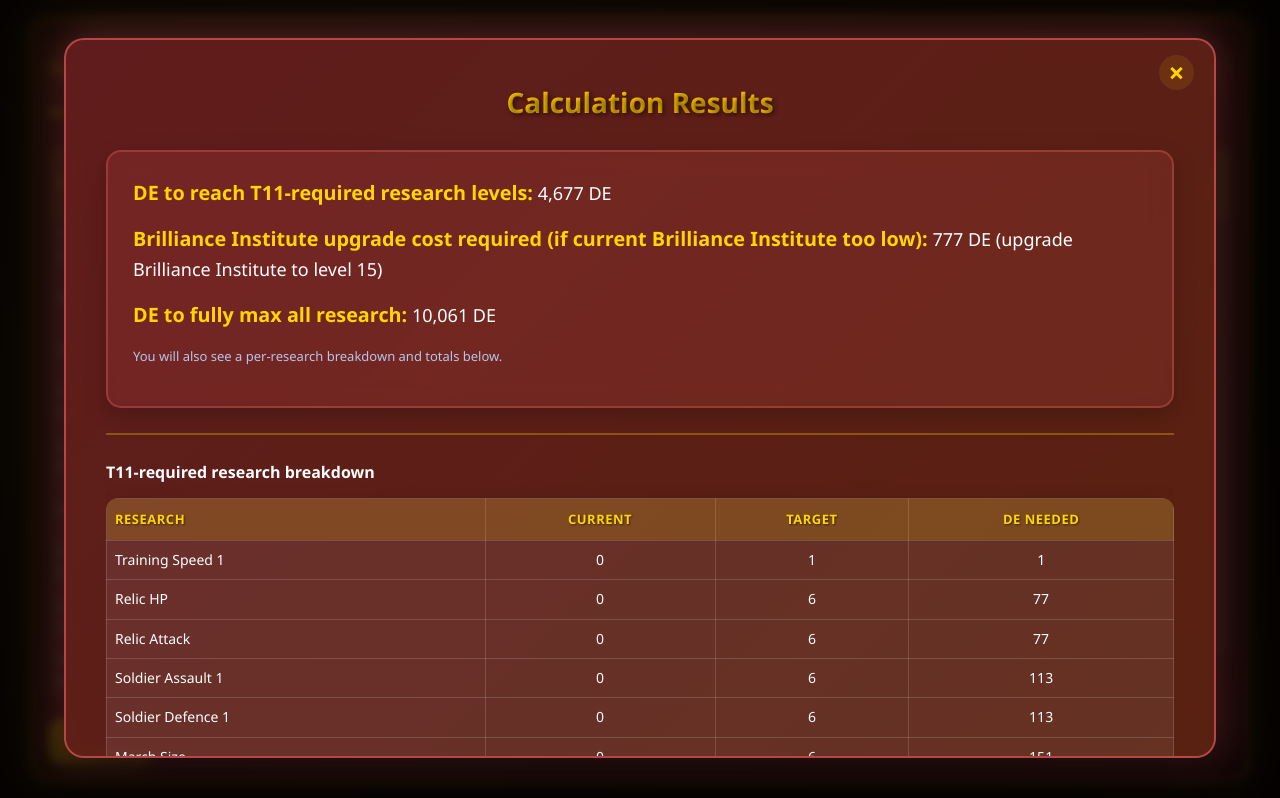
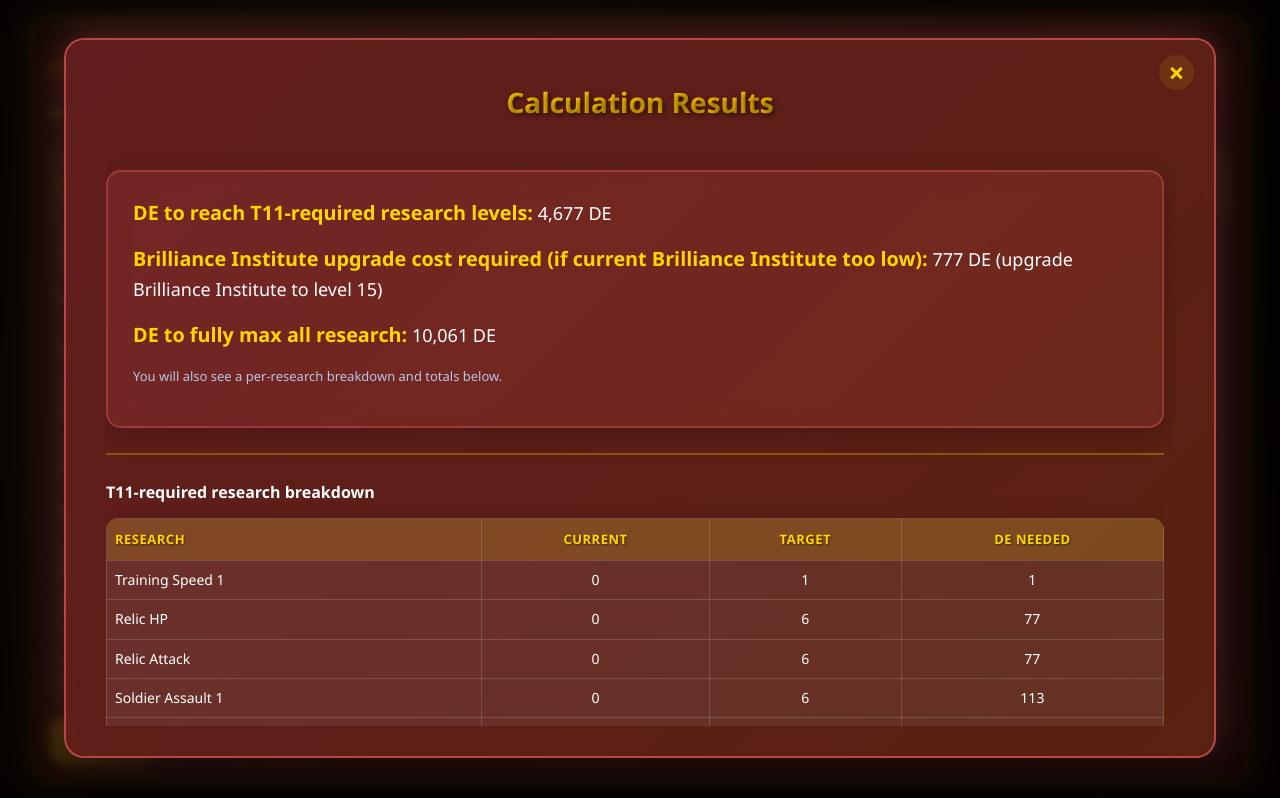
Before and after one commit to VAMPIR4894/BI-DragonEssenceCosts, a website: page index.html in a window 1280 px wide. Both pictures are taken after a click on the button "Calculate". Shown: the part 140-938 px from the top of the page. Drawn offline with Linux system fonts and the light colour scheme.

Commit message:
Fix modal visual overflow issue and improve scrollbar containment

```diff
--- a/index.html
+++ b/index.html
@@ -388,11 +388,17 @@
     .breakdown::-webkit-scrollbar-track {
       background: rgba(255, 255, 255, 0.1);
       border-radius: 3px;
+      margin: 5px 0;
     }
 
     .breakdown::-webkit-scrollbar-thumb {
-      background: rgba(255, 215, 0, 0.5);
+      background: rgba(255, 215, 0, 0.4);
       border-radius: 3px;
+      border: 1px solid rgba(255, 215, 0, 0.2);
+    }
+
+    .breakdown::-webkit-scrollbar-thumb:hover {
+      background: rgba(255, 215, 0, 0.6);
     }
 
     .note {
@@ -822,7 +828,7 @@
       height: 90%;
       max-width: 95vw;
       max-height: 95vh;
-      overflow-y: auto;
+      overflow: hidden;
       position: relative;
       backdrop-filter: blur(15px);
       -webkit-backdrop-filter: blur(15px);
@@ -830,6 +836,32 @@
                   0 0 40px rgba(255, 107, 107, 0.4);
       animation: slideIn 0.3s ease;
       font-size: 16px;
+    }
+
+    /* Modal content scrollable area */
+    .modal-content #results {
+      height: calc(100% - 60px);
+      overflow-y: auto;
+      padding-right: 10px;
+    }
+
+    /* Custom scrollbar for modal content */
+    .modal-content #results::-webkit-scrollbar {
+      width: 8px;
+    }
+
+    .modal-content #results::-webkit-scrollbar-track {
+      background: rgba(255, 255, 255, 0.1);
+      border-radius: 4px;
+    }
+
+    .modal-content #results::-webkit-scrollbar-thumb {
+      background: rgba(255, 215, 0, 0.6);
+      border-radius: 4px;
+    }
+
+    .modal-content #results::-webkit-scrollbar-thumb:hover {
+      background: rgba(255, 215, 0, 0.8);
     }
 
     .modal-content::before {
```
